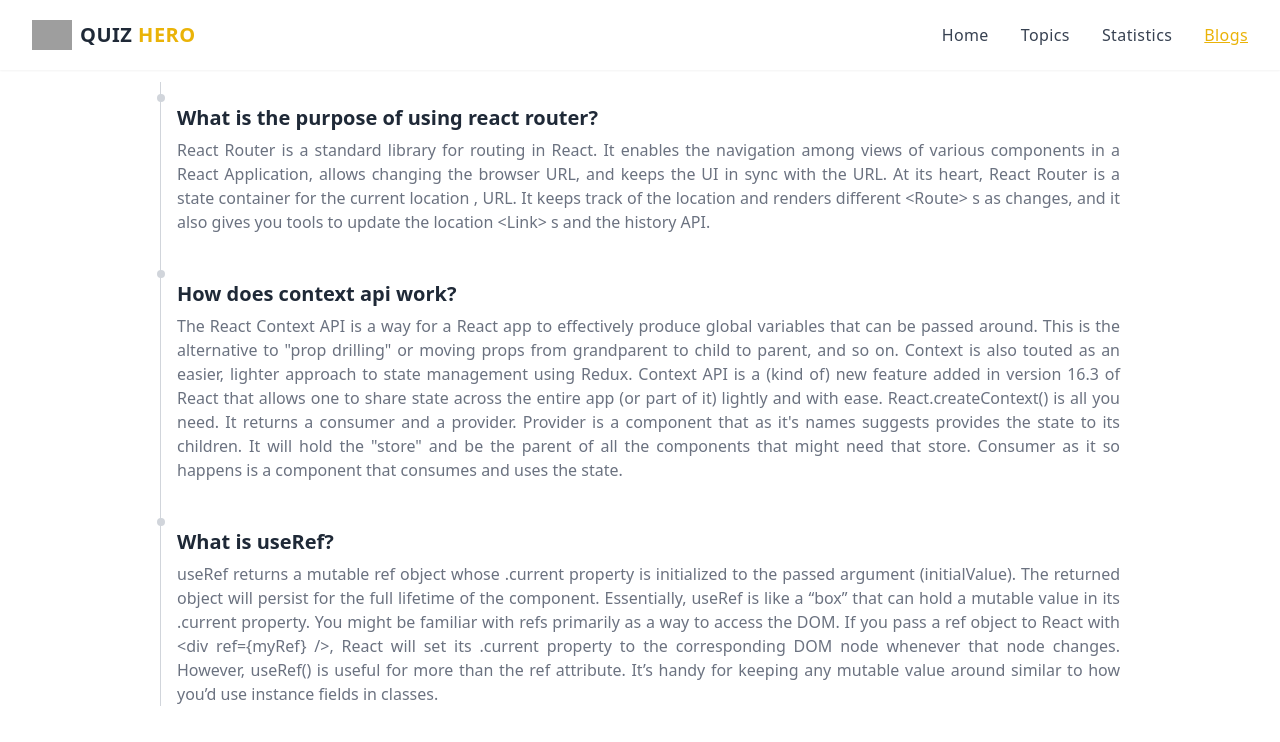
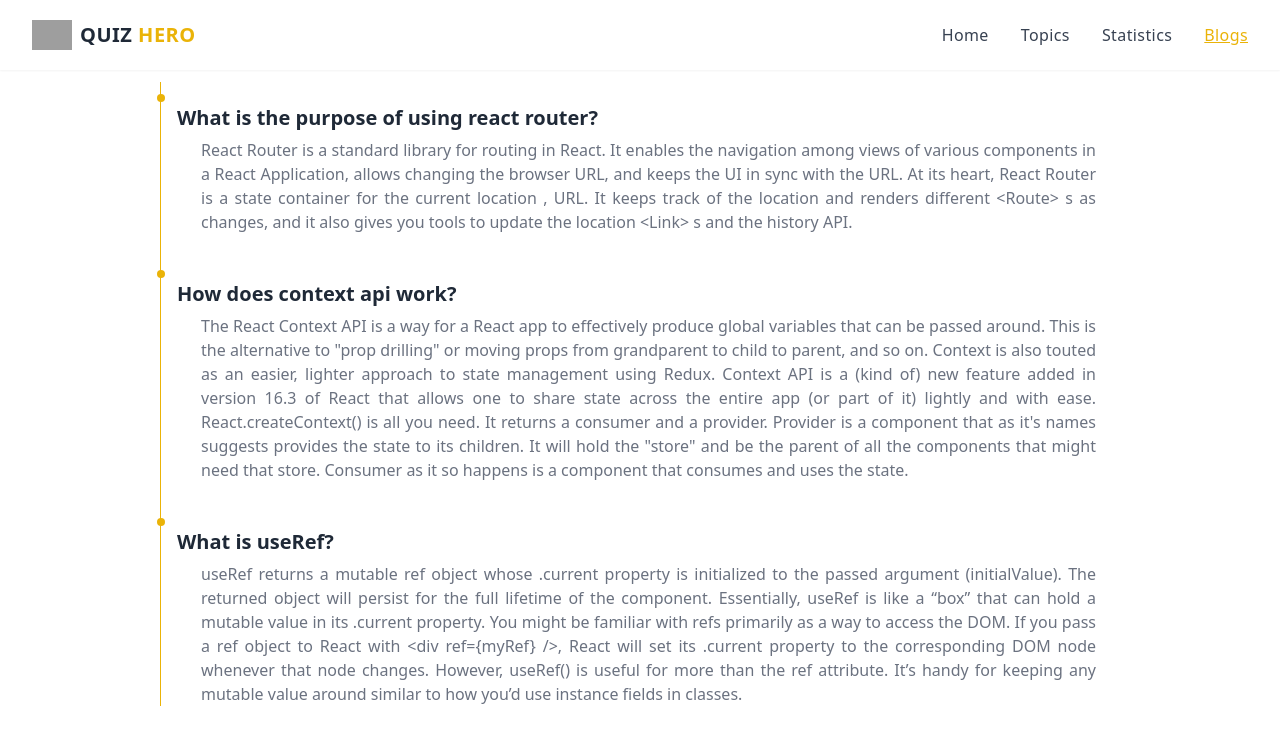
Before and after one commit to sohanemon/quiz-hero, a React (Create React App) app: page /blogs in a window 1280 px wide. Shown: the top 742 px of the page. Built offline with nearby package versions, Linux system fonts and the light colour scheme; grey boxes are pictures that could not be loaded.

Commit message:
blog colorized

```diff
--- a/src/components/blogs.jsx
+++ b/src/components/blogs.jsx
@@ -1,17 +1,17 @@
 const Blogs = () => {
   return (
     <>
-      <ol className='border-l border-gray-300 w-full md:w-3/4 text-justify mx-auto'>
+      <ol className='border-l border-yellow-500 w-full md:w-3/4 text-justify mx-auto'>
         {data.map((el) => (
           <li key={el.ques}>
             <div className='flex flex-start items-center pt-3'>
-              <div className='bg-gray-300 w-2 h-2 rounded-full -ml-1 mr-3'></div>
+              <div className='bg-yellow-500 w-2 h-2 rounded-full -ml-1 mr-3'></div>
             </div>
             <div className='mt-0.5 ml-4 mb-6'>
               <h4 className='text-gray-800 font-semibold text-xl mb-1.5'>
                 {el.ques}{" "}
               </h4>
-              <p className='text-gray-500 mb-3'>{el.ans}</p>
+              <p className='text-gray-500 mb-3 px-6'>{el.ans}</p>
             </div>
           </li>
         ))}
```
